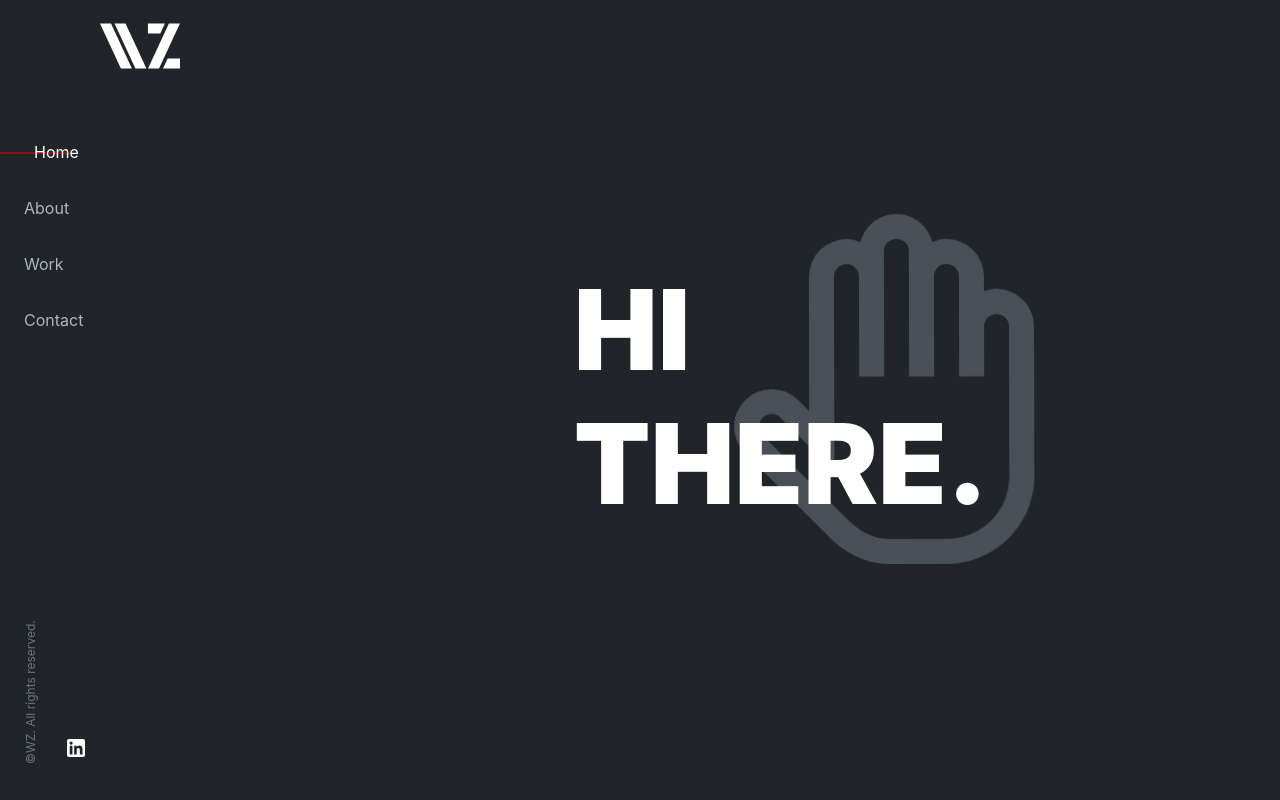
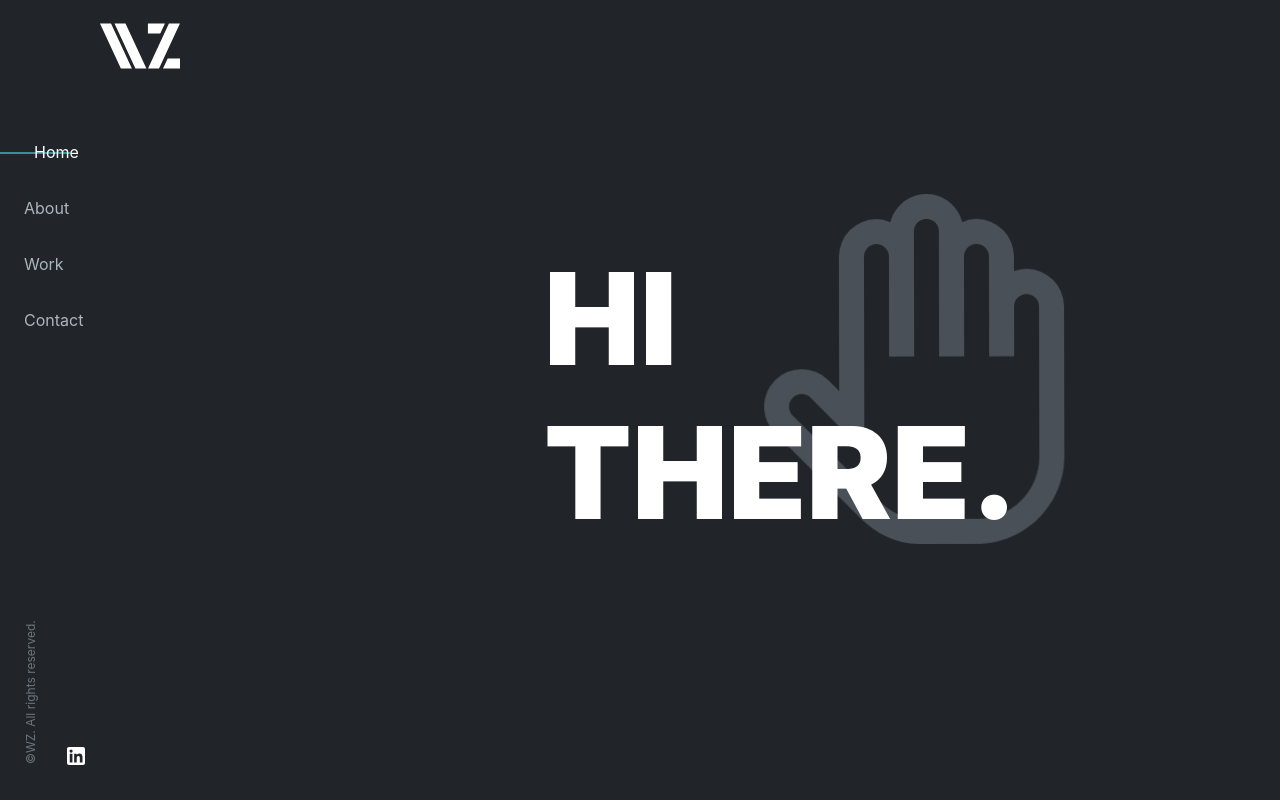
Before and after one commit to rampokgelo/wildan, a React (Create React App) app: page / in a window 1280 px wide. Built offline with nearby package versions, Linux system fonts and the light colour scheme.

Commit message:
update ui

```diff
--- a/src/component/works/WorksData.js
+++ b/src/component/works/WorksData.js
@@ -203,25 +203,25 @@ export const WORKIMAGES = [
     id: 25,
     title: "A**...",
     category:"Product, Web, Mobile app, and Brand Design",
-    images: require("../../images/porto/ongoing.svg"),
+    images: require("../../images/work-in-progress.gif"),
     showcase: require("../../images/porto/excited.gif"),
-    desc:"Project still on going with happy face for everyone :)"
+    desc:"Project still on going :)"
   },
   {
     id: 26,
     title: "99Fr*****...",
     category:"Product, Web, and Mobile app",
-    images: require("../../images/porto/ongoing.svg"),
+    images: require("../../images/work-in-progress.gif"),
     showcase: require("../../images/porto/excited.gif"),
-    desc:"Project still on going with happy face for everyone :)"
+    desc:"Project still on going :)"
   },
   {
     id: 27,
     title: "Jus******...",
     category:"Product, Web, and Mobile app",
-    images: require("../../images/porto/ongoing.svg"),
+    images: require("../../images/work-in-progress.gif"),
     showcase: require("../../images/porto/excited.gif"),
-    desc:"Project still on going with happy face for everyone :)"
+    desc:"Project still on going :)"
   },
 ];
 
--- a/src/component/works/index.js
+++ b/src/component/works/index.js
@@ -64,7 +64,7 @@ function ShowCase({ showcase, title }) {
   return (
     <>
       <div className="text-center">
-        <img src={showcase} alt={title} className="img-fluid" loading="lazy" />
+        <img src={showcase} alt={title} style={{width:"100%"}} loading="lazy" />
       </div>
     </>
   );
--- a/src/scss/_custom.scss
+++ b/src/scss/_custom.scss
@@ -168,6 +168,7 @@
     }
     .sosmed {
       display: flex;
+      margin-bottom: -$spacer/2;
       a {
         padding: $spacer/2;
         font-size: $font-size-base * 1.5;
@@ -193,7 +194,7 @@
   align-items: center;
   justify-content: center;
   h1 {
-    font-size: $font-size-base * 7;
+    font-size: $font-size-base * 8;
     font-weight: 900;
     text-transform: uppercase;
     position: relative;
@@ -286,7 +287,7 @@ section {
   overflow-y: auto;
 }
 .container-showcase {
-  width: 900px;
+  width: 1100px;
   margin: auto;
   .showcase-card {
     margin: 0 auto ($spacer * 4);
--- a/src/scss/_variables.scss
+++ b/src/scss/_variables.scss
@@ -59,7 +59,7 @@ $colors: map-merge(
   $colors
 );
 
-$primary: $red !default;
+$primary: #54F9F9 !default;
 $secondary: $gray-900 !default;
 $success: $green !default;
 $info: $cyan !default;
```
Also changed, not shown: src/images/work-in-progress.gif (added).
